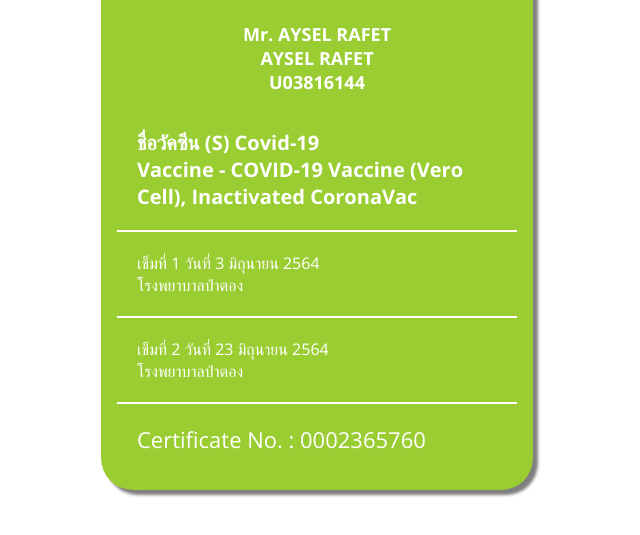
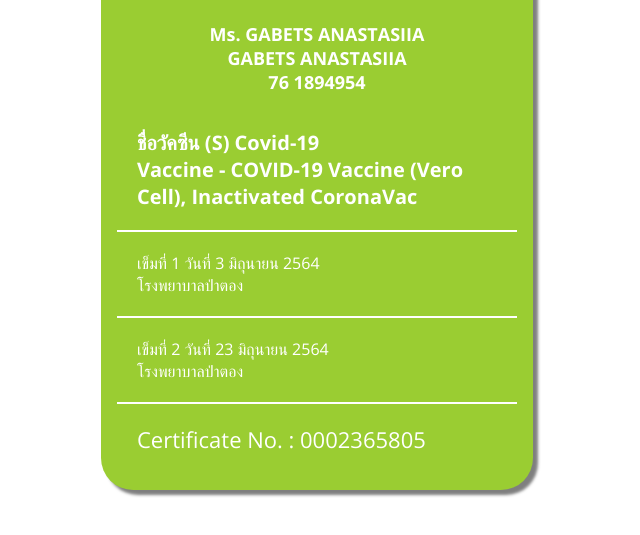
Before and after one commit to co19cert/cert-id-F94B-3FCC-445C-408F-A044-29F43FB3FDB8, a plain HTML site: page index.html in a window 1280 px wide. Shown: the part 231-766 px from the top of the page, without its empty margins (323-963 px from the left). Drawn offline with nearby package versions, Linux system fonts and the light colour scheme.

Commit message:
Update index.html

```diff
--- a/index.html
+++ b/index.html
@@ -125,9 +125,9 @@
             </h1>
             </div>
             <div class="text-center pb-15">
-                <h2 class="full-name">Mr. AYSEL RAFET</h2>
-                <h2 class="name">AYSEL RAFET</h2>
-                <h3 class="pass">U03816144</h3>
+                <h2 class="full-name">Ms. GABETS ANASTASIIA</h2>
+                <h2 class="name">GABETS ANASTASIIA</h2>
+                <h3 class="pass">76 1894954</h3>
             </div>
 
            <div class="card-block font-size-20">
@@ -145,7 +145,7 @@
 โรงพยาบาลป่าตอง
             </div>
 
-            <p class="certificate">Certificate No. :  0002365760</p>
+            <p class="certificate">Certificate No. :  0002365805</p>
         </div>
 </body>
 </html>
```
